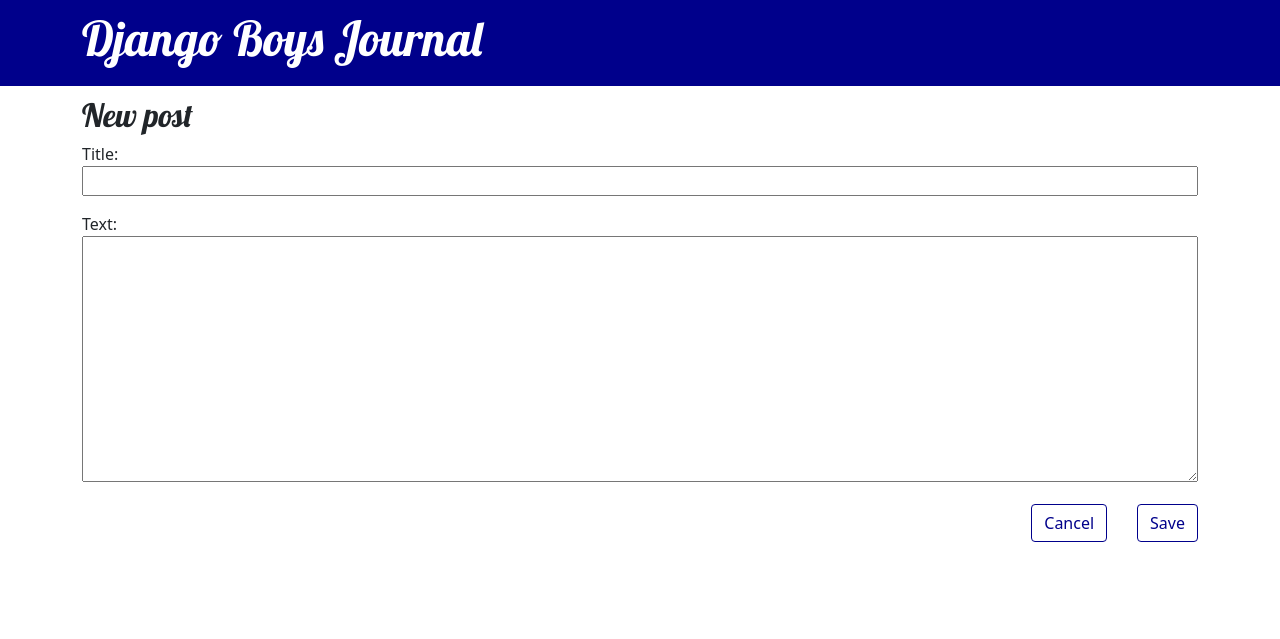
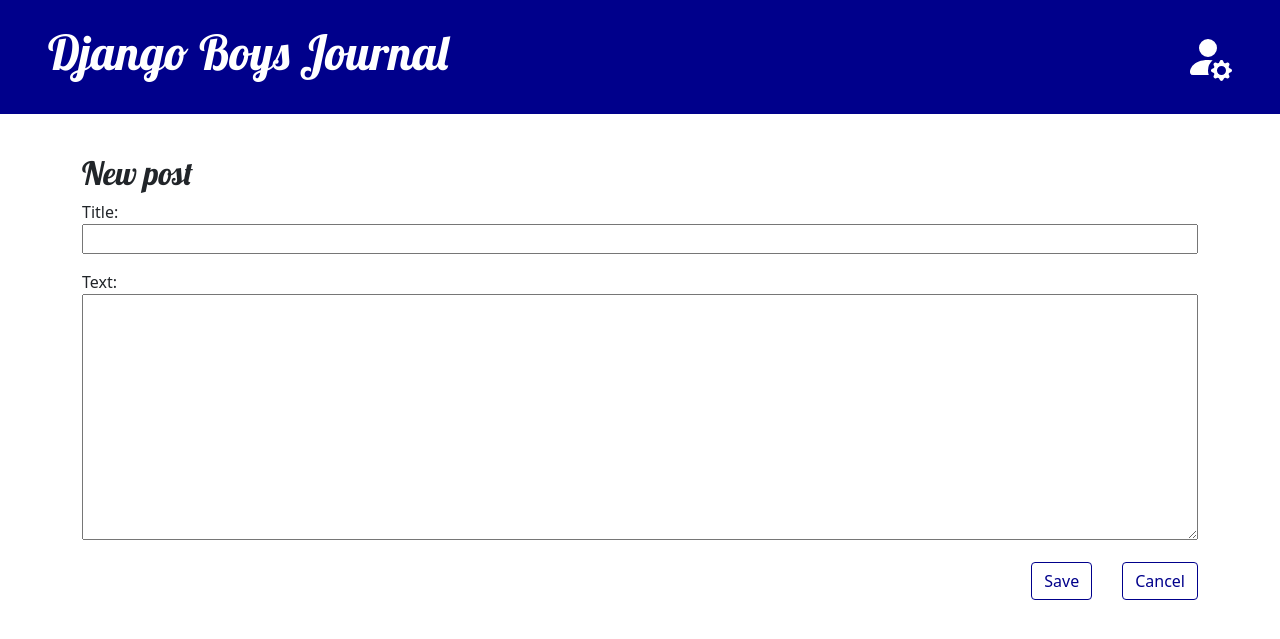
Before and after one commit to amoralesamaro/my_djnago_site, a Django app: page /article/new/ in a window 1280 px wide. Shown: the top 639 px of the page. Run offline with Django 3.2, Linux system fonts and the light colour scheme.

Commit message:
Aligned elements of the header in a raw and change the visual format for editing and admin

```diff
--- a/article/static/css/article.css
+++ b/article/static/css/article.css
@@ -1,48 +1,30 @@
 .page-header {
-    background-color: darkblue;
     margin-top: 0;
-    margin-bottom: 10px;
-    padding: 10px 20px 10px 20px;
-    height: auto;
+    margin-bottom: 40px;
+    padding: 1.5rem 3rem;
+    background: darkblue;
     display: flex;
-    align-items: center;
+    flex-direction: row;
     justify-content: space-between;
 }
 
-
-
-
-.page-header h1,
-.page-header h1 a,
-.page-header h1 a:visited,
-.page-header h1 a:active {
+#title {
     color: #ffffff;
-    font-size: 36pt;
     text-decoration: none;
 }
 
-.admin,
-.add,
-.save,
-.cancel {
-    float: right;
-}
-
-.admin {
-    margin-right: 30px;
+#title h1 {
+    font-size: 3rem;
 }
 
 .date {
     color: #828282;
 }
 
-.cancel {
+.save {
     margin-right: 30px;
 }
 
-.post {
-    margin-bottom: 70px;
-}
 
 h1,
 h2,
@@ -51,29 +33,59 @@ h4 {
     font-family: 'Lobster', cursive;
 }
 
+#top-menu {
+    display: flex;
+    flex-direction: row;
+    gap: 1rem;
+    align-items: center;
+    justify-content: center;
+}
+
+#top-menu a {
+    display: flex;
+    align-items: center;
+    justify-content: center;
+    width: 3rem;
+    height: 3rem;
+}
+
+.bi {
+    fill: white;
+}
+
+#top-menu a:hover {
+    transform: scale(1.07);
+    transition: all ease-in-out 200ms;
+}
+
+.post {
+    margin-bottom: 50px;
+
+}
 
 .post-form textarea,
 .post-form input {
     width: 100%;
 }
 
-.top-menu,
-.top-menu:hover,
-.top-menu:visited {
-    color: #ffffff;
-    font-size: 26pt;
-    margin-left: 20px;
-    display: inline-block;
-}
-
-
 .post h2 a,
 .post h2 a:visited {
     color: #000000;
 }
 
+.post time {
+    margin-right: 2rem;
+}
+
+
 .post>.date,
 .post>.actions {
+    float: right;
+
+}
+
+.save,
+.cancel {
     float: right;
 }
 
--- a/article/templates/article/base.html
+++ b/article/templates/article/base.html
@@ -12,15 +12,19 @@
 
 <body>
     <header class="page-header">
-        <div class="container">
-            <h1><a href="/">Django Boys Journal</a></h1>
+        <a id="title" href="/">
+            <h1>Django Boys Journal</h1>
+        </a>
+
+        <div id="top-menu">
             {% if user.is_authenticated %}
-
-            <a href="{% url 'post_new' %}" class="add top-menu">
-                {% include './icons/plus-lg.svg' %}
+            <a title="Create New Post" href="{% url 'post_new' %}">
+                <img src="{% static 'images/plus-lg.svg' %}" alt="plus icon">
             </a>
-            <a href="/admin" class="admin top-menu">
-                {% include './icons/person-fill-gear.svg' %}
+            {% endif %}
+            {% if not user.is_authenticated %}
+            <a title="Admin" href="/admin">
+                <img src="{% static 'images/person-fill-gear.svg' %}" alt="plus icon">
             </a>
             {% endif %}
         </div>
--- a/article/templates/article/post_detail.html
+++ b/article/templates/article/post_detail.html
@@ -1,14 +1,16 @@
 {% extends 'article/base.html' %}
+{% load static %}
 
 {% block content %}
 <article class="post">
     <aside class="actions">
         {% if user.is_authenticated %}
         <a class="btn btn-secondary" href="{% url 'post_edit' pk=article.pk %}">
-            {% include './icons/pencil.svg' %}
+            <img src="{% static 'images/pencil.svg' %}" alt="pencil icon">
         </a>
         {% endif %}
     </aside>
+
     {% if article.published_date %}
     <time class="date">
         {{ article.published_date }}
--- a/article/templates/article/post_edit.html
+++ b/article/templates/article/post_edit.html
@@ -5,8 +5,8 @@
 <form method="POST" class="post-form">{% csrf_token %}
     {{ form.as_p }}
 
+    <a href="/" class="cancel btn btn-secondary">Cancel</a>
     <button type="submit" class="save btn btn-secondary">Save</button>
-    <a href="/" class="cancel btn btn-secondary">Cancel</a>
 
 </form>
 {% endblock %}
```
Also changed, not shown: article/static/images/pencil.svg (renamed from article/templates/article/icons/pencil.svg), article/static/images/person-fill-gear.svg, article/static/images/plus-lg.svg.
